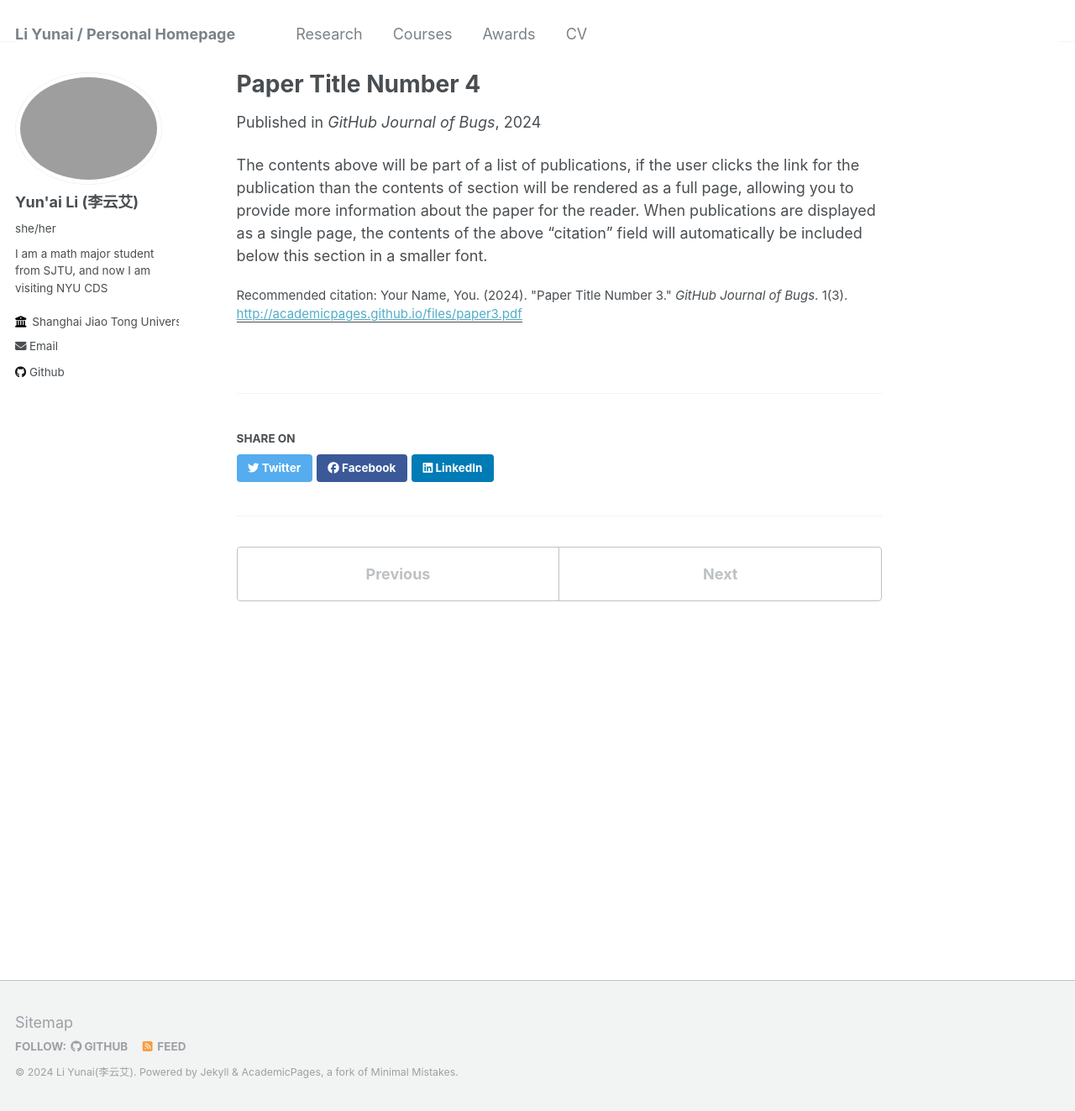
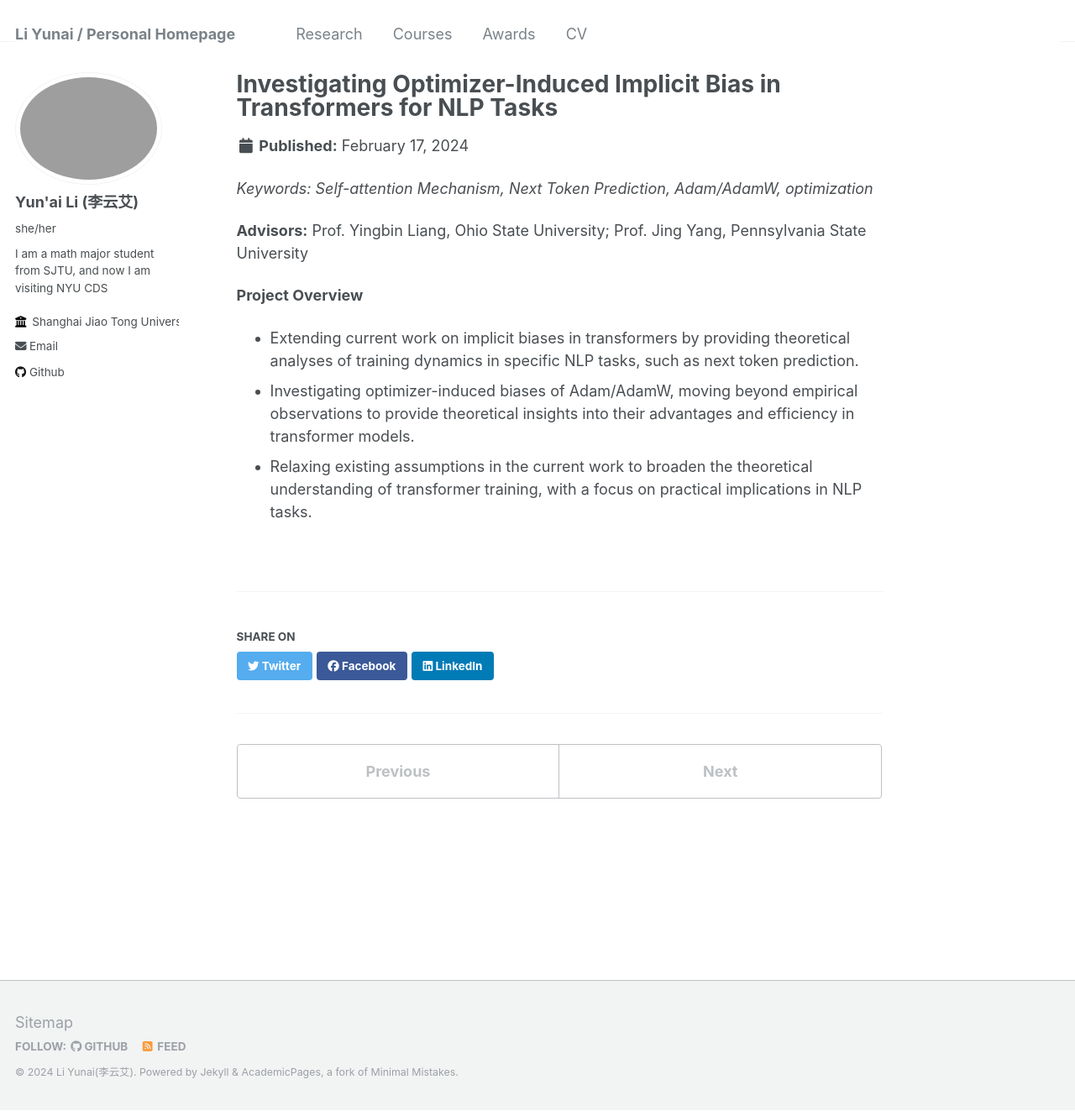
Before and after one commit to Li-Yunai/Li-Yunai.github.io, a Jekyll site: the page built from _publications/2024-02-17-paper-title-number-4.md, in a window 1280 px wide and 1323 px high. Shown: the whole window at 84% size. Built offline with Jekyll 4.4.1, drawn with Linux system fonts in a browser that asks for light colours.

Commit message:
Update 2024-02-17-paper-title-number-4.md

```diff
--- a/_publications/2024-02-17-paper-title-number-4.md
+++ b/_publications/2024-02-17-paper-title-number-4.md
@@ -1,12 +1,15 @@
 ---
-title: "Paper Title Number 4"
+title: "Investigating Optimizer-Induced Implicit Bias in Transformers for NLP Tasks"
+excerpt: "*Keywords: Self-attention Mechanism, Next Token Prediction, Adam/AdamW, optimization*<br/><img src='/images/IMG_3105.png' width='350'>"
 collection: publications
-permalink: /publication/2024-02-17-paper-title-number-4
-excerpt: 'This paper is about fixing template issue #693.'
-date: 2024-02-17
-venue: 'GitHub Journal of Bugs'
-paperurl: 'http://academicpages.github.io/files/paper3.pdf'
-citation: 'Your Name, You. (2024). &quot;Paper Title Number 3.&quot; <i>GitHub Journal of Bugs</i>. 1(3).'
 ---
 
-The contents above will be part of a list of publications, if the user clicks the link for the publication than the contents of section will be rendered as a full page, allowing you to provide more information about the paper for the reader. When publications are displayed as a single page, the contents of the above "citation" field will automatically be included below this section in a smaller font.
+*Keywords: Self-attention Mechanism, Next Token Prediction, Adam/AdamW, optimization*
+
+**Advisors:** Prof. Yingbin Liang, Ohio State University; Prof. Jing Yang, Pennsylvania State University
+
+**Project Overview**
+
+- Extending current work on implicit biases in transformers by providing theoretical analyses of training dynamics in specific NLP tasks, such as next token prediction.
+- Investigating optimizer-induced biases of Adam/AdamW, moving beyond empirical observations to provide theoretical insights into their advantages and efficiency in transformer models.
+- Relaxing existing assumptions in the current work to broaden the theoretical understanding of transformer training, with a focus on practical implications in NLP tasks.
```
